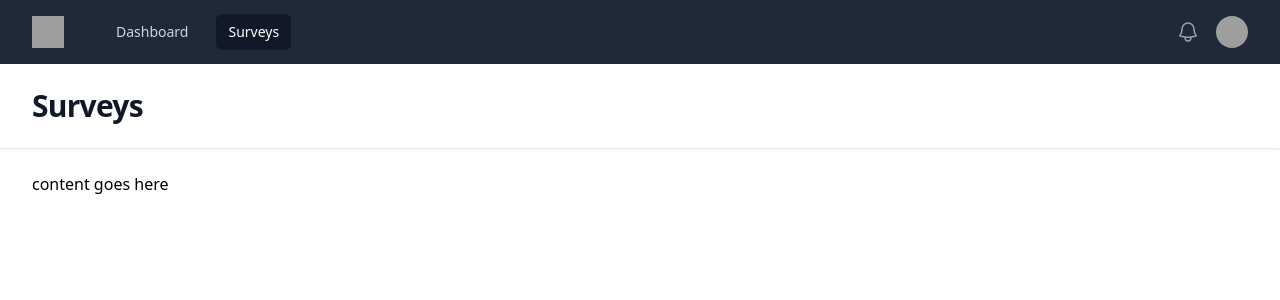
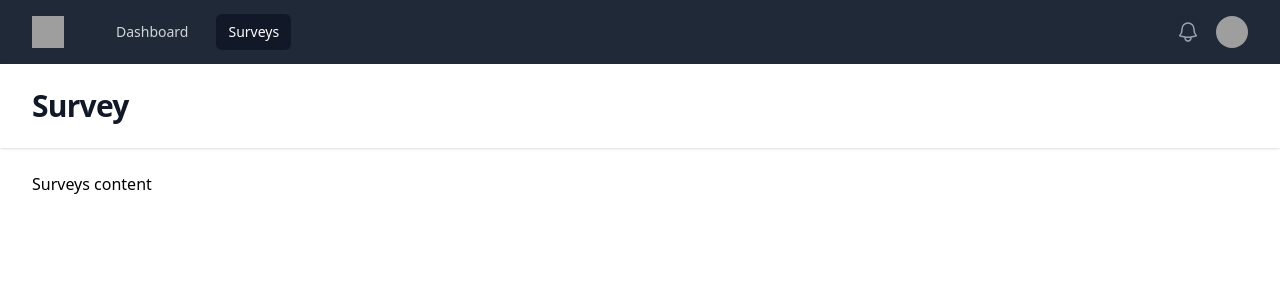
Before and after one commit to amevide998/easy_surveys, a Vue app in the folder vue/: page /surveys in a window 1280 px wide. Shown: the top 300 px of the page. Built offline with nearby package versions, Linux system fonts and the light colour scheme; grey boxes are pictures that could not be loaded.

Commit message:
use page component

```diff
--- a/vue/src/views/Dashboard.vue
+++ b/vue/src/views/Dashboard.vue
@@ -1,20 +1,11 @@
 <template>
-    <header class="bg-white shadow">
-        <div class="mx-auto max-w-7xl px-4 py-6 sm:px-6 lg:px-8">
-            <h1 class="text-3xl font-bold tracking-tight text-gray-900">Dashboard</h1>
-        </div>
-    </header>
-    <main>
-        <div class="mx-auto max-w-7xl py-6 sm:px-6 lg:px-8">
-            content goes here
-        </div>
-    </main>
+    <PageComponent title="Dashboard">
+        Content goes here
+    </PageComponent>
 </template>
 
-<script>
-export default {
-    name: "Dashboard"
-}
+<script setup>
+import PageComponent from '../components/PageComponent.vue'
 </script>
 
 <style scoped>
--- a/vue/src/views/Surveys.vue
+++ b/vue/src/views/Surveys.vue
@@ -1,20 +1,9 @@
 <template>
-    <header class="bg-white shadow">
-        <div class="mx-auto max-w-7xl px-4 py-6 sm:px-6 lg:px-8">
-            <h1 class="text-3xl font-bold tracking-tight text-gray-900">
-                Surveys
-            </h1>
-        </div>
-    </header>
-    <main>
-        <div class="mx-auto max-w-7xl py-6 sm:px-6 lg:px-8">
-            content goes here
-        </div>
-    </main>
+    <PageComponent title="Survey">
+        Surveys content
+    </PageComponent>
 </template>
 
-<script>
-export default {
-    name : 'Surveys'
-}
+<script setup>
+import PageComponent from "../components/PageComponent.vue";
 </script>
```
